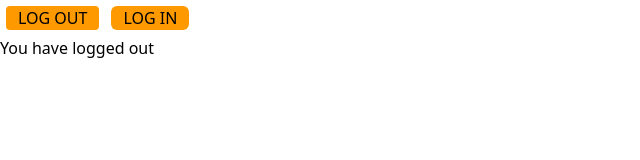
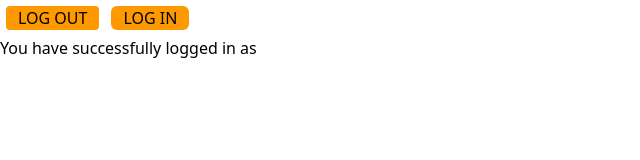
Before and after one commit to sammyyaws/react-tutorials, a React (Vite) app: page / in a window 1280 px wide. Shown: the top 160 px of the page, without its empty margins (0-640 px from the left). Built offline with nearby package versions, Linux system fonts and the light colour scheme.

Commit message:
Update:Learnt on the instance of having the an unknown state that can change in the future we have to explicity state the possible type that is going to be assigned to the state,

```diff
--- a/src/components/StatesTyping/User.tsx
+++ b/src/components/StatesTyping/User.tsx
@@ -19,7 +19,7 @@ setLogState(null)
     <div>
       <button className="px-3 m-1.5 rounded-sm bg-amber-500" onClick={handleLogout}> LOG OUT</button>
       <button className="px-3 m-1.5 rounded-md bg-amber-500"  onClick={handleLogin}> LOG IN</button>
-<div>{LogState?<h3>You have successfully logged in as {LogState.name}</h3>:<h3>You have logged out</h3>}</div>
+<div>You have successfully logged in as {LogState?.name}</div>
     </div>
   )
 }
```
